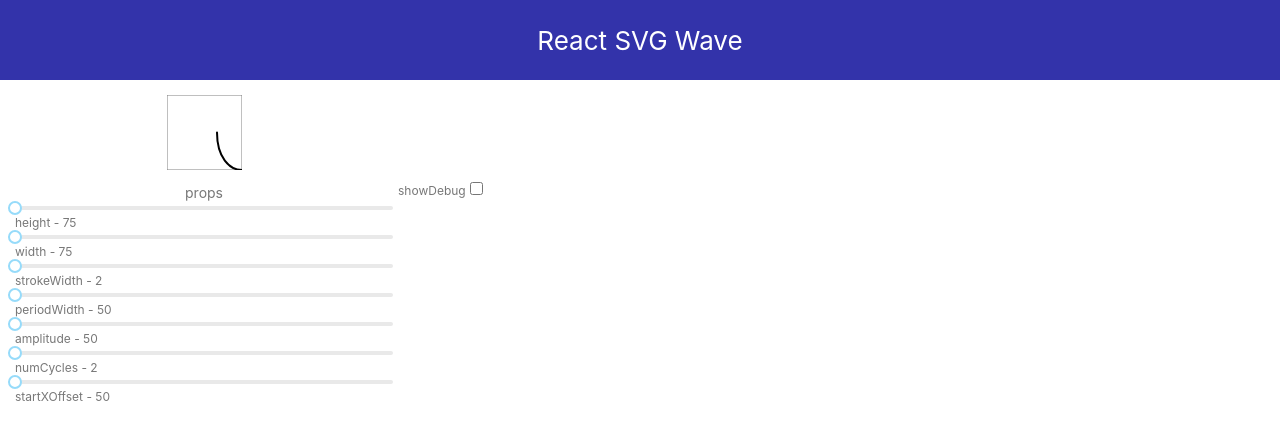
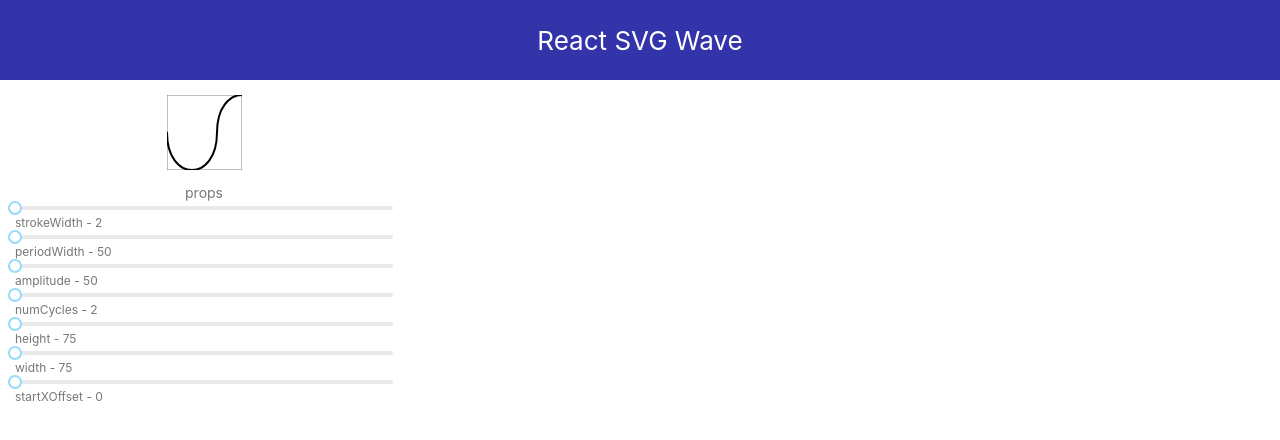
Before and after one commit to seanhaneberg/svg-experiments, a React (Create React App) app: page / in a window 1280 px wide. Shown: the top 440 px of the page. Built offline with nearby package versions, Linux system fonts and the light colour scheme.

Commit message:
wire up sliders to animations

```diff
--- a/src/SVGWaveController.jsx
+++ b/src/SVGWaveController.jsx
@@ -44,24 +44,22 @@ class SVGWaveController extends Component {
   render() {
     const springWave = (
       <Spring
-        from={{ offset: -this.state.periodWidth }}
-        to={{ offset: this.state.periodWidth }}
-        delay={1000}
+        to={{
+          strokeWidth: this.state.strokeWidth,
+          periodWidth: this.state.periodWidth,
+          amplitude: this.state.amplitude,
+          numCycles: this.state.numCycles,
+          height: this.state.height,
+          width: this.state.width,
+          startXOffset: this.state.startXOffset,
+        }}
+        delay={100}
         onRest={(item) => {
-          this.setState({ startXOffset: item.offset });
+          this.setState({ startXOffset: item.startXOffset });
         }}
       >
         {(animatedProps) => {
-          const wave = <SVGWave
-            height={this.state.height}
-            width={this.state.width}
-            showDebug={this.state.showDebug}
-            strokeWidth={this.state.strokeWidth}
-            periodWidth={this.state.periodWidth}
-            amplitude={this.state.amplitude}
-            numCycles={this.state.numCycles}
-            startXOffset={animatedProps.offset}
-          />;
+          const wave = <SVGWave {...animatedProps} />;
 
           const monitor = <ComponentMonitor
             subject={wave}
```
